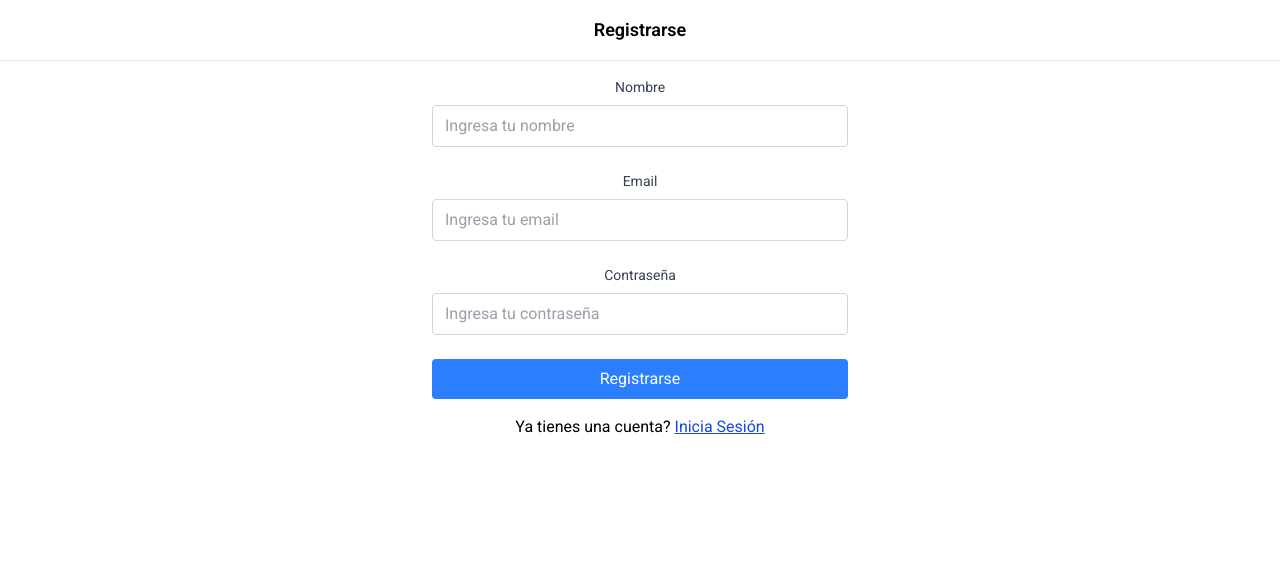
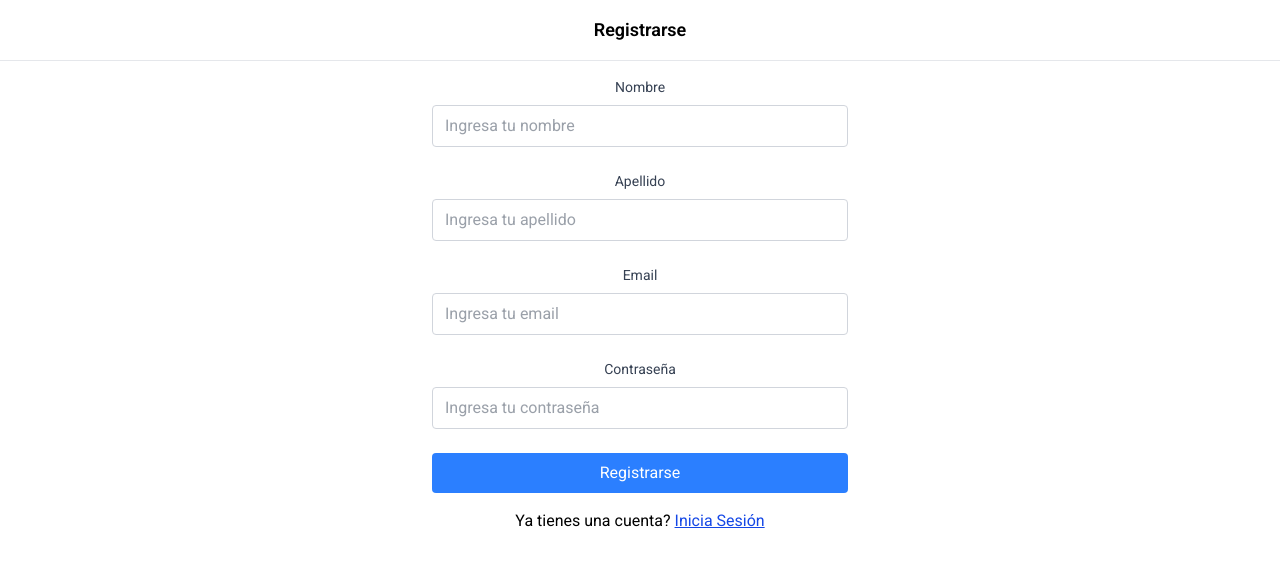
Before and after one commit to FernandoGarcia19/QA-AppAgenda, a React (Vite) app: page /Registrarse in a window 1280 px wide. Shown: the top 566 px of the page. Built offline with nearby package versions, Linux system fonts and the light colour scheme.

Commit message:
se agrego separo el campo de nobre a (nombre y apellido)

```diff
--- a/src/App.jsx
+++ b/src/App.jsx
@@ -4,6 +4,7 @@ import viteLogo from '/vite.svg'
 import './App.css'
 import Home from './components/Home.jsx'
 import Login from './components/Login.jsx'
+
 
 function App() {
 
--- a/src/components/AddContact.jsx
+++ b/src/components/AddContact.jsx
@@ -5,12 +5,13 @@ const AddContact = () => {
   const { id } = useParams();
   const navigate = useNavigate();
   const [nombre, setNombre] = useState("");
+  const [apellido, setApellido] = useState("");
   const [email, setEmail] = useState("");
   const [numeroTelefono, setNumeroTelefono] = useState("");
   const API_URL = `http://127.0.0.1:5000/usuarios/${id}/contactos`
 
   const handleSave = async () => {
-    if (!nombre || !email || !numeroTelefono) return;
+    if (!nombre || !apellido|| !email || !numeroTelefono) return;
     try {
       const response = await fetch(API_URL, {
         method: "POST",
@@ -19,6 +20,7 @@ const AddContact = () => {
         },
         body: JSON.stringify({
           nombre: nombre,
+          apellido: apellido,
           email: email,
           telefono: numeroTelefono,
           usuario_id: id
@@ -58,6 +60,17 @@ const AddContact = () => {
             className="border border-gray-300 rounded w-full py-2 px-3 text-gray-700 focus:ring-2 focus:ring-blue-400 focus:outline-none"
           />
         </div>
+        <div>
+          <label htmlFor="apellido" className="block text-gray-700 text-sm mb-2">Apellido</label>
+          <input
+            id="apellido"
+            type="text"
+            placeholder="Introducir apellido"
+            value={apellido}
+            onChange={(e) => setApellido(e.target.value)}
+            className="border border-gray-300 rounded w-full py-2 px-3 text-gray-700 focus:ring-2 focus:ring-blue-400 focus:outline-none"
+          />
+        </div>
 
         <div>
           <label htmlFor="email" className="block text-gray-700 text-sm mb-2">Email</label>
--- a/src/components/Home.jsx
+++ b/src/components/Home.jsx
@@ -55,8 +55,21 @@ const Home = () => {
                     <h3 className="font-bold text-2xl">{c.nombre}</h3>
                     <p className="text-gray-600 text-xl">{c.telefono}</p>
                   </div>
-                  <div className="ml-auto">
-                    <img src="/phonecall.svg" alt="call icon button" className="w-16 h-16"/>
+                  {/* Botón llamar */}
+                  <div className="ml-auto flex items-center space-x-4">
+                    <img
+                      src="/phonecall.svg"
+                      alt="call icon button"
+                      className="w-12 h-12 cursor-pointer"
+                    />
+
+                    {/* Botón editar */}
+                    <img
+                      src="/edit.png"   // <-- necesitas un icono "edit.svg" en public/
+                      alt="edit contact"
+                      className="w-12 h-12 cursor-pointer"
+                      onClick={() => navigate(`/editContact/${id}/${c.id}`)}
+                    />
                   </div>
                 </li>
               ))}
--- a/src/components/SignUp.jsx
+++ b/src/components/SignUp.jsx
@@ -4,6 +4,7 @@ import { useNavigate, Link } from "react-router-dom";
 
 const SignUp = () => {
 	const [nombre, setNombre] = useState("");
+	const [apellido, setApellido] = useState("");
 	const [email, setEmail] = useState("");
 	const [password, setPassword] = useState("");
 	const [error, setError] = useState("");
@@ -12,7 +13,7 @@ const SignUp = () => {
 	const handleSubmit = async (e) => {
 		e.preventDefault();
 		setError("");
-		if (!nombre || !email || !password) {
+		if (!nombre || !apellido || !email || !password) {
 			setError("Todos los campos son obligatorios");
 			return;
 		}
@@ -22,7 +23,7 @@ const SignUp = () => {
 				headers: {
 					"Content-Type": "application/json",
 				},
-				body: JSON.stringify({ nombre, email, password }),
+				body: JSON.stringify({ nombre,apellido, email, password }),
 			});
 			if (response.ok) {
 				window.alert("Usuario registrado exitosamente");
@@ -51,6 +52,18 @@ const SignUp = () => {
 						className="border border-gray-300 rounded w-full py-2 px-3 text-gray-700 focus:ring-2 focus:ring-blue-400 focus:outline-none"
 						placeholder="Ingresa tu nombre"
 						autoComplete="name"
+					/>
+				</div>
+				<div>
+					<label htmlFor="apellido" className="block text-gray-700 text-sm mb-2">Apellido</label>
+					<input
+						id="apellido"
+						type="text"
+						value={apellido}
+						onChange={e => setApellido(e.target.value)}
+						className="border border-gray-300 rounded w-full py-2 px-3 text-gray-700 focus:ring-2 focus:ring-blue-400 focus:outline-none"
+						placeholder="Ingresa tu apellido"
+						autoComplete="Last name"
 					/>
 				</div>
 				<div>
--- a/src/main.jsx
+++ b/src/main.jsx
@@ -14,6 +14,7 @@ const router = createBrowserRouter([
   { path: '/home/:id', element: <Home /> },
   { path: '/addConntact/:id', element: <AddContact /> },
   { path: '/Registrarse', element: <SignUp />}
+
 ]);
 
 createRoot(document.getElementById('root')).render(
```
Also changed, not shown: public/edit.png (added).
